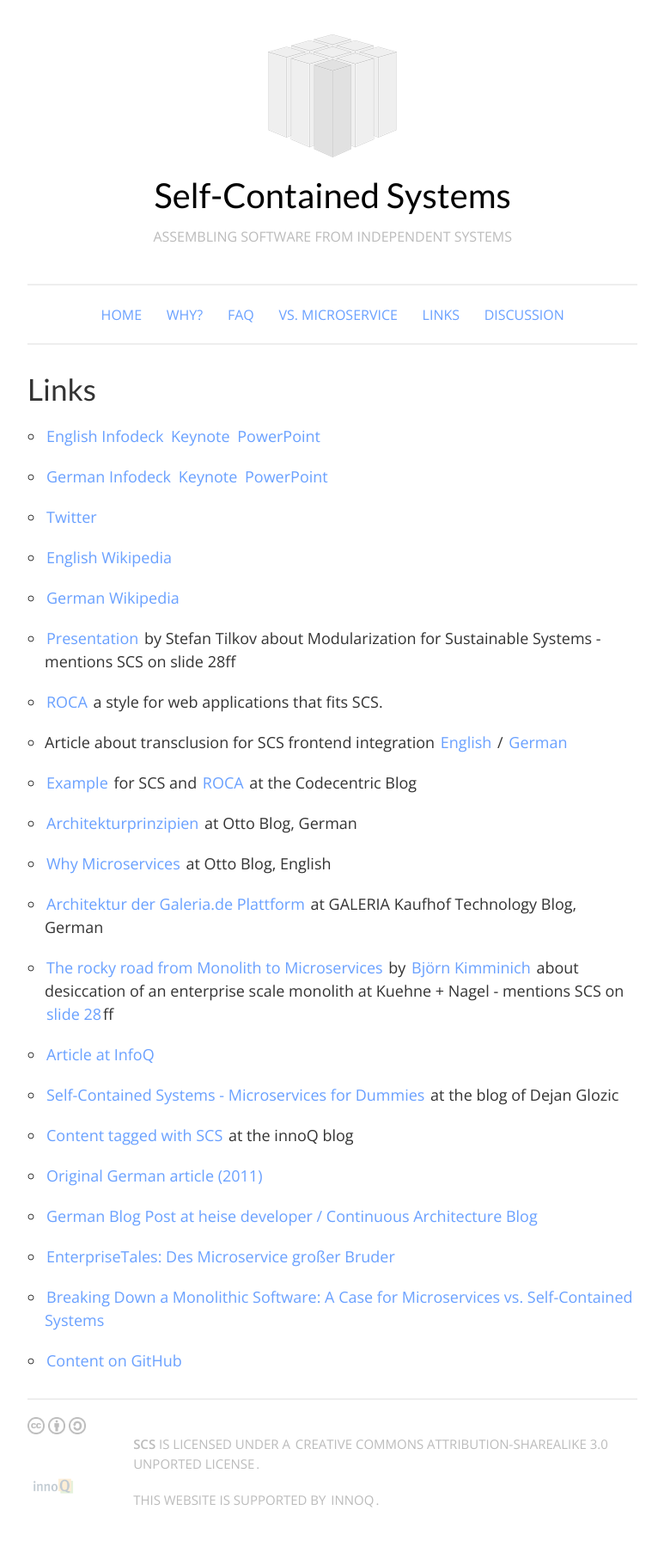
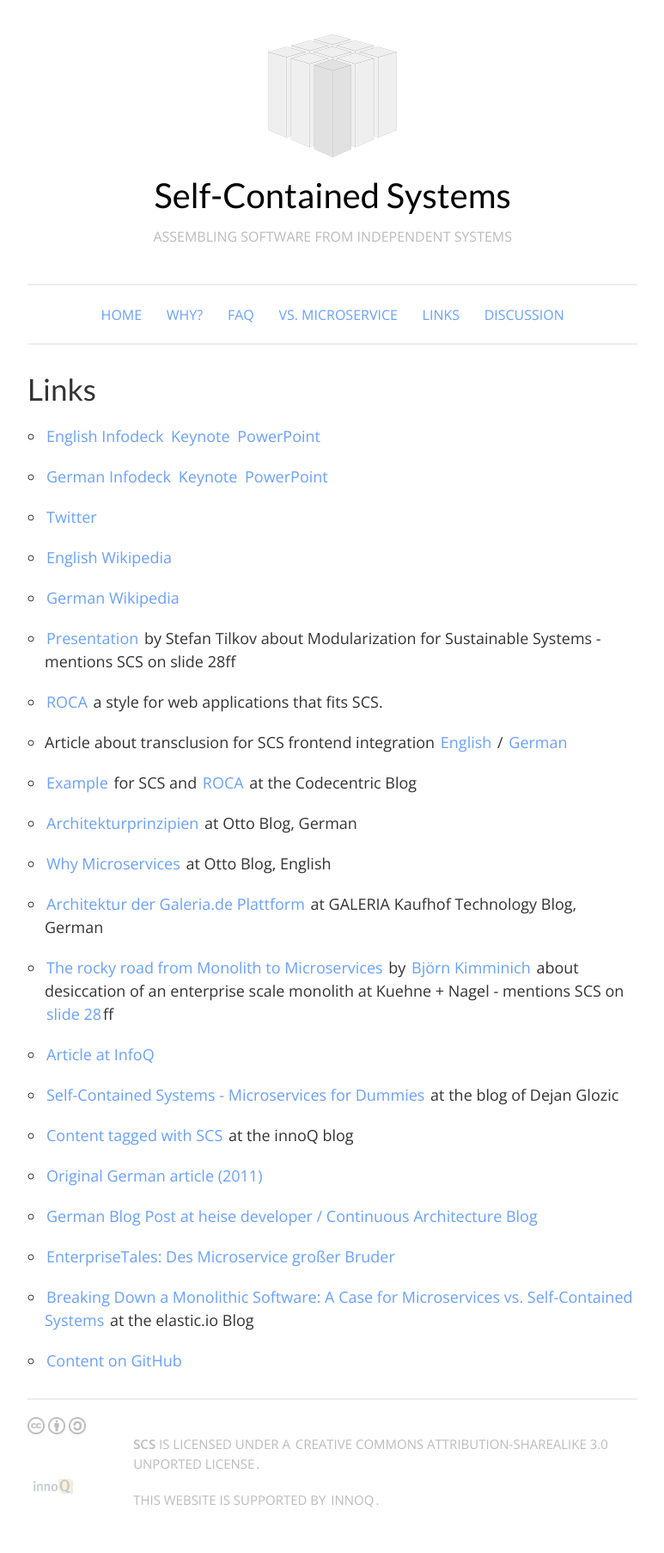
Before and after one commit to innoq/SCS, a Jekyll site: the page built from links.md, in a window 1280 px wide. Shown: the whole page at 86% size, without its empty margins (128-901 px from the left). Built offline with Jekyll 4.4.1, drawn with Linux system fonts in a browser that asks for light colours.

Commit message:
Update links.md

```diff
--- a/links.md
+++ b/links.md
@@ -55,6 +55,6 @@
 
 * [EnterpriseTales: Des Microservice großer Bruder](https://jaxenter.de/enterprisetales-des-microservice-grosser-bruder-39180)
 
-* [Breaking Down a Monolithic Software: A Case for Microservices vs. Self-Contained Systems](http://www.elastic.io/breaking-down-monolith-microservices-and-self-contained-systems/)
+* [Breaking Down a Monolithic Software: A Case for Microservices vs. Self-Contained Systems](http://www.elastic.io/breaking-down-monolith-microservices-and-self-contained-systems/) at the elastic.io Blog
 
 * [Content on GitHub](https://github.com/innoq/SCS)
```
